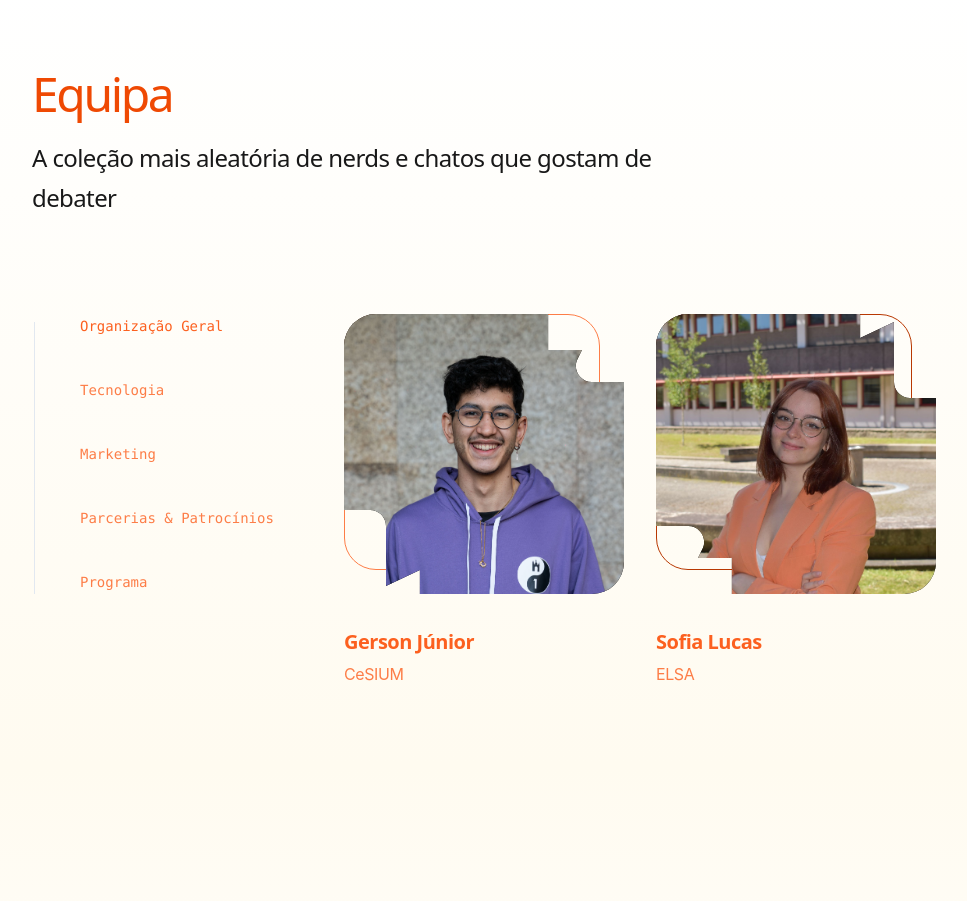
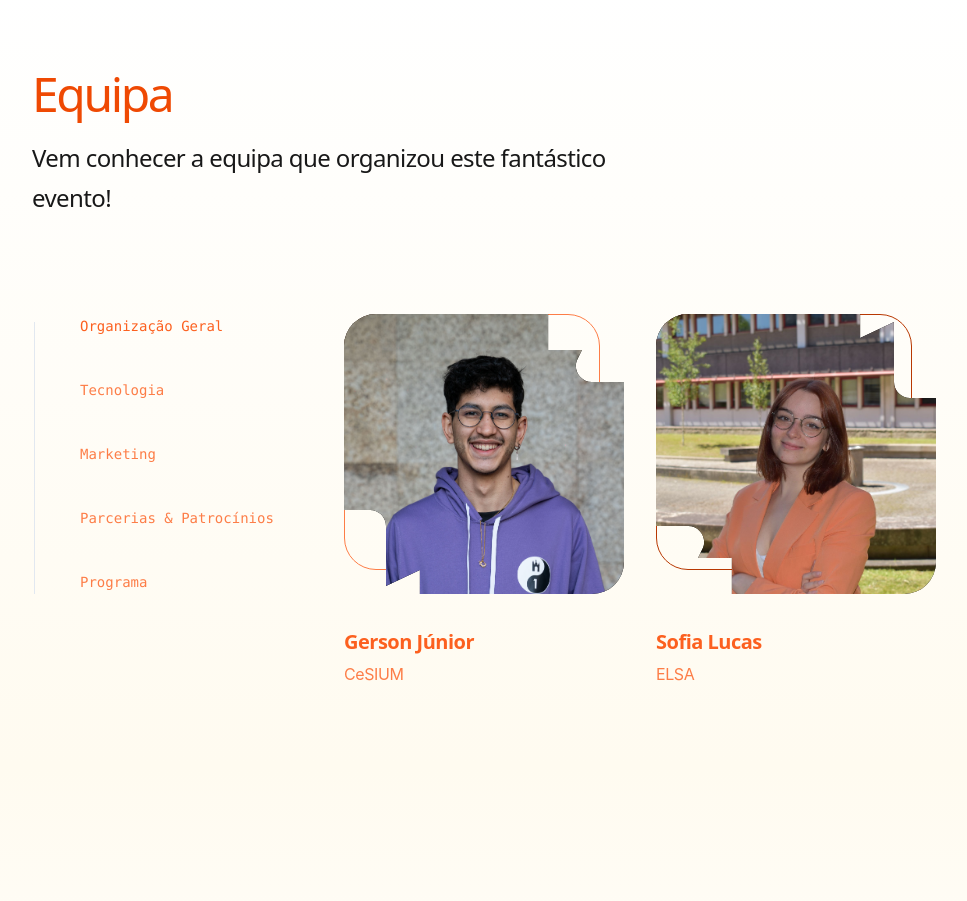
Before and after one commit to cesium/themis, a Next.js app: page / in a window 1280 px wide. Shown: the part 4920-5821 px from the top of the page, without its empty margins (0-967 px from the left). Built offline with nearby package versions, Linux system fonts and the light colour scheme; some icons are missing.

Commit message:
Add some changes

```diff
--- a/src/components/Team.jsx
+++ b/src/components/Team.jsx
@@ -76,7 +76,7 @@ export function Team() {
             Equipa
           </h2>
           <p className="mt-4 font-display text-2xl tracking-tight text-jordi-black">
-            A coleção mais aleatória de nerds e chatos que gostam de debater
+            Vem conhecer a equipa que organizou este fantástico evento!
           </p>
         </div>
         <Tab.Group
--- a/src/data/team.json
+++ b/src/data/team.json
@@ -64,7 +64,7 @@
         "name": "Adriana Frazão",
         "organization": "CeSIUM",
         "image": "default.jpg",
-        "social": "/"
+        "social": "https://github.com/AdrianaBot"
       },
       {
         "name": "Bruna Lima",
```
Also changed, not shown: public/images/organization/ELSA.png, 1 other file (tests, documents, lock files or other folders).
